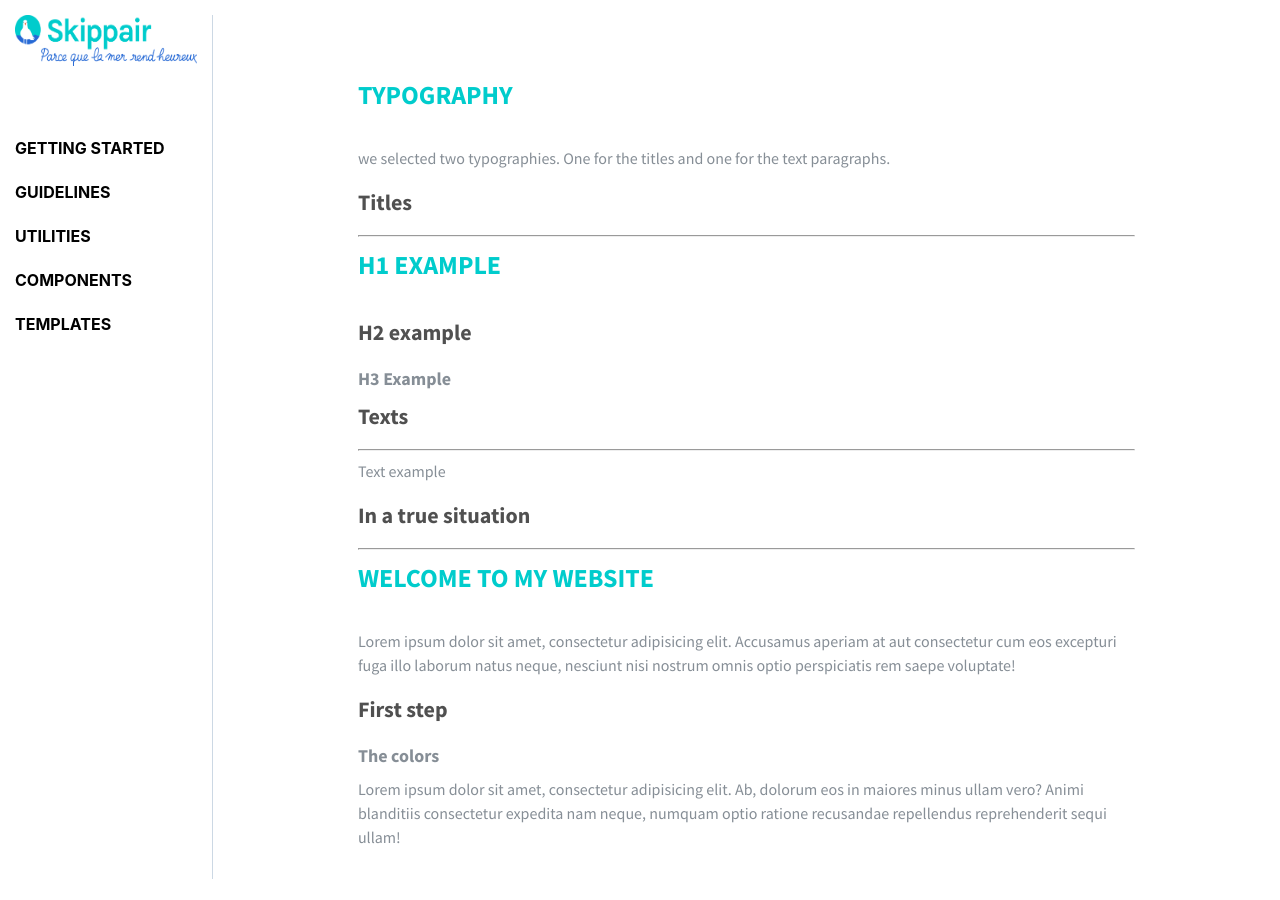
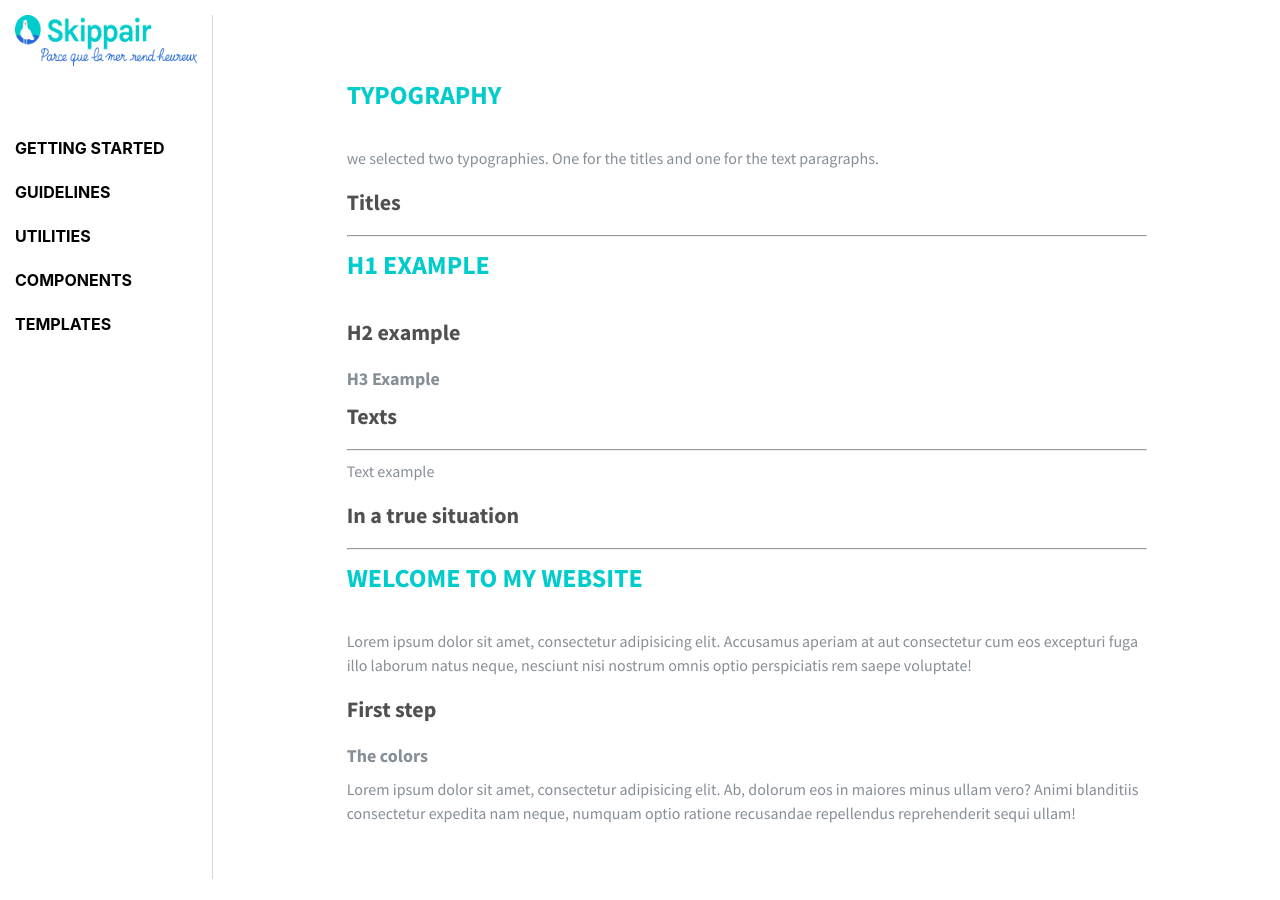
Before and after one commit to skippair/skippair.github.io, a Jekyll site: the page built from index.html, in a window 1280 px wide. Built offline with Jekyll 4.4.1, drawn with Linux system fonts in a browser that asks for light colours; nearby versions of some CDN libraries.

Commit message:
fix navbar and content
add code for navbar
Delete padding for content( for disable double padding)

```diff
--- a/_includes/aside-nav.html
+++ b/_includes/aside-nav.html
@@ -65,6 +65,10 @@
                aria-selected="false">Navbar</a>
           </li>
           <li class="nav-item an-node-link-container">
+            <a class="nav-link an-node-link" id="titles-tab" data-toggle="tab" href="#titles" role="tab" aria-controls="titles"
+               aria-selected="false">Titles</a>
+          </li>
+          <li class="nav-item an-node-link-container">
             <a class="nav-link an-node-link" id="image-tab" data-toggle="tab" href="#image" role="tab"
                aria-controls="image" aria-selected="false">Image</a>
           </li>
--- a/_includes/content/components/navbar.html
+++ b/_includes/content/components/navbar.html
@@ -42,7 +42,48 @@
     </div>
   </nav>
   <div class="markdown-container">
+    <br>
     {% highlight html %}
+    <nav class="navbar main-navbar navbar-expand-lg navbar-light">
+      <a class="navbar-brand" href="#"><img class="navbar-logo" src=""></a>
+      <a href="" class="link-mobile link-search"><i class="fa fa-search"></i></a>
+      <a href="" class="link-mobile link-phone"><i class="fa fa-phone"></i></a>
+      <button class="navbar-toggler" type="button" data-toggle="collapse" data-target="#navbarSupportedContent" aria-controls="navbarSupportedContent" aria-expanded="false" aria-label="Toggle navigation">
+        <i class="fa fa-bars"></i>
+      </button>
+      <div class="collapse navbar-collapse" id="navbarSupportedContent">
+        <ul class="navbar-nav">
+          <li class="nav-item navbar-links">
+            <a class="nav-link" href="#">Link 1</a>
+          </li>
+          <li class="nav-item navbar-links">
+            <a class="nav-link" href="#">Link 2</a>
+          </li>
+          <li class="nav-item navbar-links">
+            <a class="nav-link" href="#">Link 3</a>
+          </li>
+          <li class="nav-item navbar-links">
+            <a class="nav-link" href="#">Link 4</a>
+          </li>
+          <!-- if user not connected display this-->
+          <!-- <a class="nav-link" href="#"><i class="fa fa-user-o"></i> Se connecter</a>-->
+
+          <!--if user is connected display this-->
+          <li class="nav-item navbar-link-account dropdown">
+            <a class="nav-link dropdown-toggle" href="#" id="navbarDropdown" role="button" data-toggle="dropdown" aria-haspopup="true" aria-expanded="false">
+              <i class="fa fa-user-o"></i> User
+            </a>
+            <div class="dropdown-menu dropdown-account" aria-labelledby="navbarDropdown">
+              <a class="dropdown-item" href="#">Mon profil</a>
+              <a class="dropdown-item" href="#">Mes voyages</a>
+              <a class="dropdown-item" href="#">Mes messages</a>
+              <a class="dropdown-item" href="#">Mes favoris</a>
+              <a class="dropdown-item" href="#">Se déconnecter</a>
+            </div>
+          </li>
+        </ul>
+      </div>
+    </nav>
     {% endhighlight %}
   </div>
 </div>
--- /dev/null
+++ b/_includes/content/components/titles.html
@@ -0,0 +1,8 @@
+<div class="tab-pane fade" id="titles" role="tabpanel" aria-labelledby="titles-tab">
+  <h1>Titles</h1>
+  <div class="markdown-container">
+    {% highlight html %}
+
+    {% endhighlight %}
+  </div>
+</div>
--- a/assets/scss/content/content.scss
+++ b/assets/scss/content/content.scss
@@ -3,6 +3,8 @@
 
 .content {
   min-height: 100%;
+  padding-right: 0;
+  padding-left: 0;
 }
 
 h1 {
--- a/assets/scss/utilities/_layouts.scss
+++ b/assets/scss/utilities/_layouts.scss
@@ -4,7 +4,7 @@
   margin-left: auto;
 }
 
-@media (max-width: $sm) {
+@media (max-width: $lg) {
   .s-container {
     width: 90%;
   }
--- a/index.html
+++ b/index.html
@@ -14,6 +14,7 @@
     <!--components-->
     {% include content/components/header.html %}
     {% include content/components/navbar.html %}
+    {% include content/components/titles.html %}
     {% include content/components/image.html %}
   </div>
 </div>
```
Also changed, not shown: assets/css/main.min.css.
